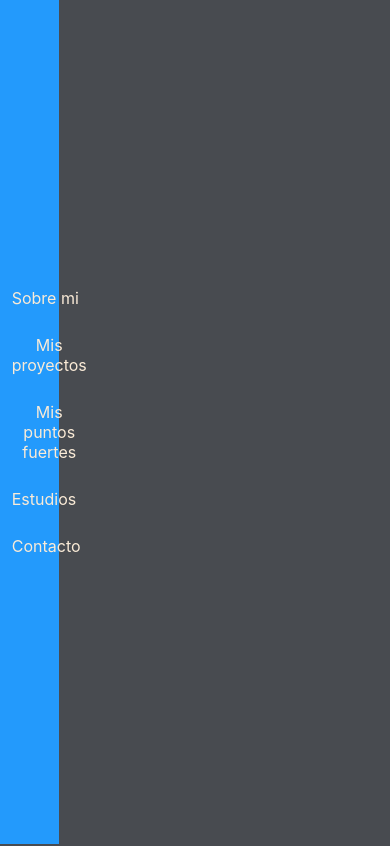
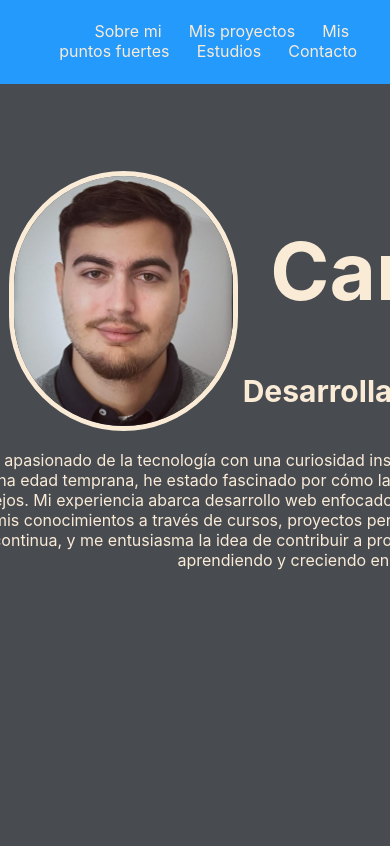
Before and after one commit to CMP13/port_folio, a React (Create React App) app: page / in a window 390 px wide. Shown: the top 846 px of the page. Built offline with nearby package versions, Linux system fonts and the light colour scheme.

Commit message:
Añadida adaptabilidad responsive

```diff
--- a/src/App.css
+++ b/src/App.css
@@ -4,13 +4,15 @@
   min-height: 100vh;
   min-width: 100vh;
   display: flex;
+  align-items: center;
+  justify-content: center;
   grid-template-columns: auto 1fr;
   overflow: auto;
   overflow-y: auto;
 }
 
 main{
-  padding-left: 50vh;
+  padding-left: 0;
   display: flex;
   text-align: center;
   align-items: center;
@@ -28,3 +30,9 @@ section[id]{
 html{
   scroll-behavior: smooth;
 }
+
+@media screen and (max-width:1500px) {
+  main{
+    margin-top: 20vh;
+  }
+}
--- a/src/SideBar.css
+++ b/src/SideBar.css
@@ -32,3 +32,23 @@
     color: #282c34;
     background-color: #76c1ff;
 }
+
+@media screen and (max-width:1500px){
+    #sidebar{
+        display: inline;
+        height: 10vh;
+        width: 100%;
+        top: 0;
+        left: 0;
+        right: 0;
+    }
+
+    #sidebar li{
+        display: inline;
+
+    }
+
+    #sidebar a {
+        display: inline;
+    }
+}
```
